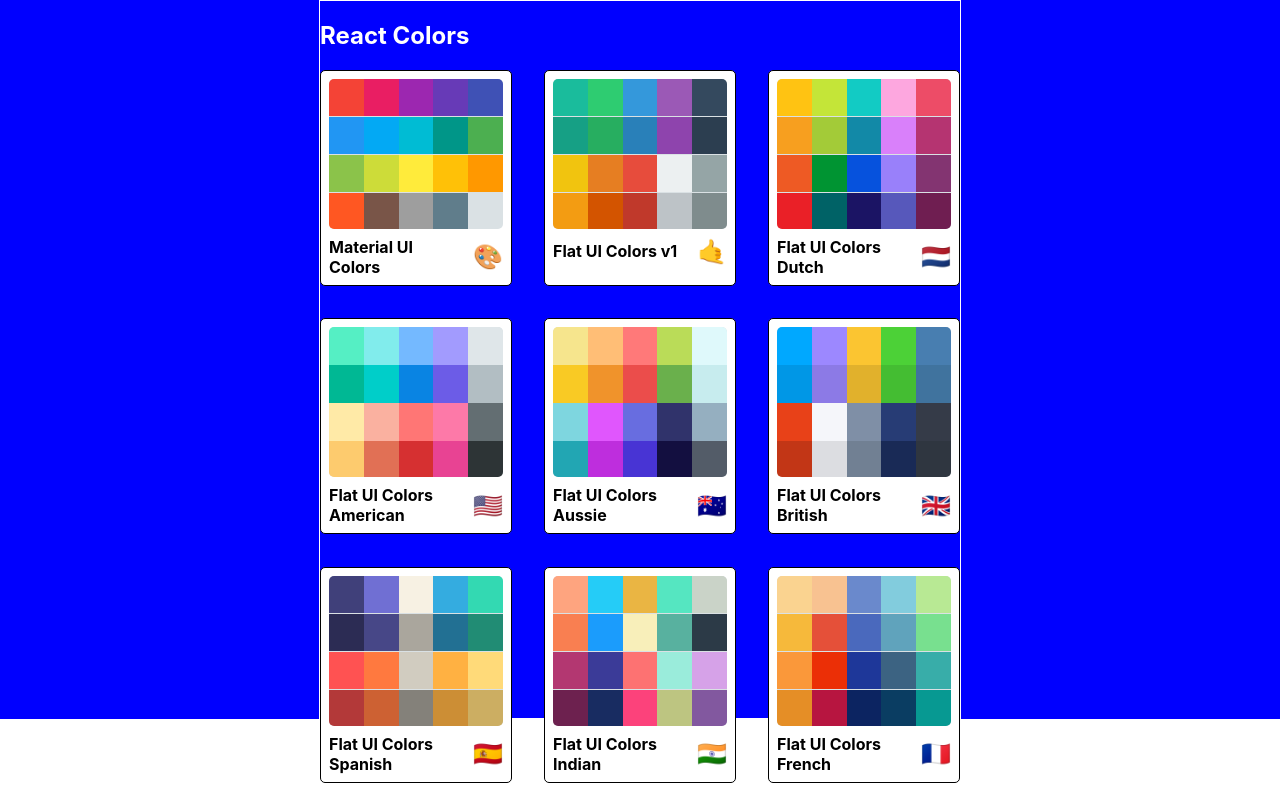
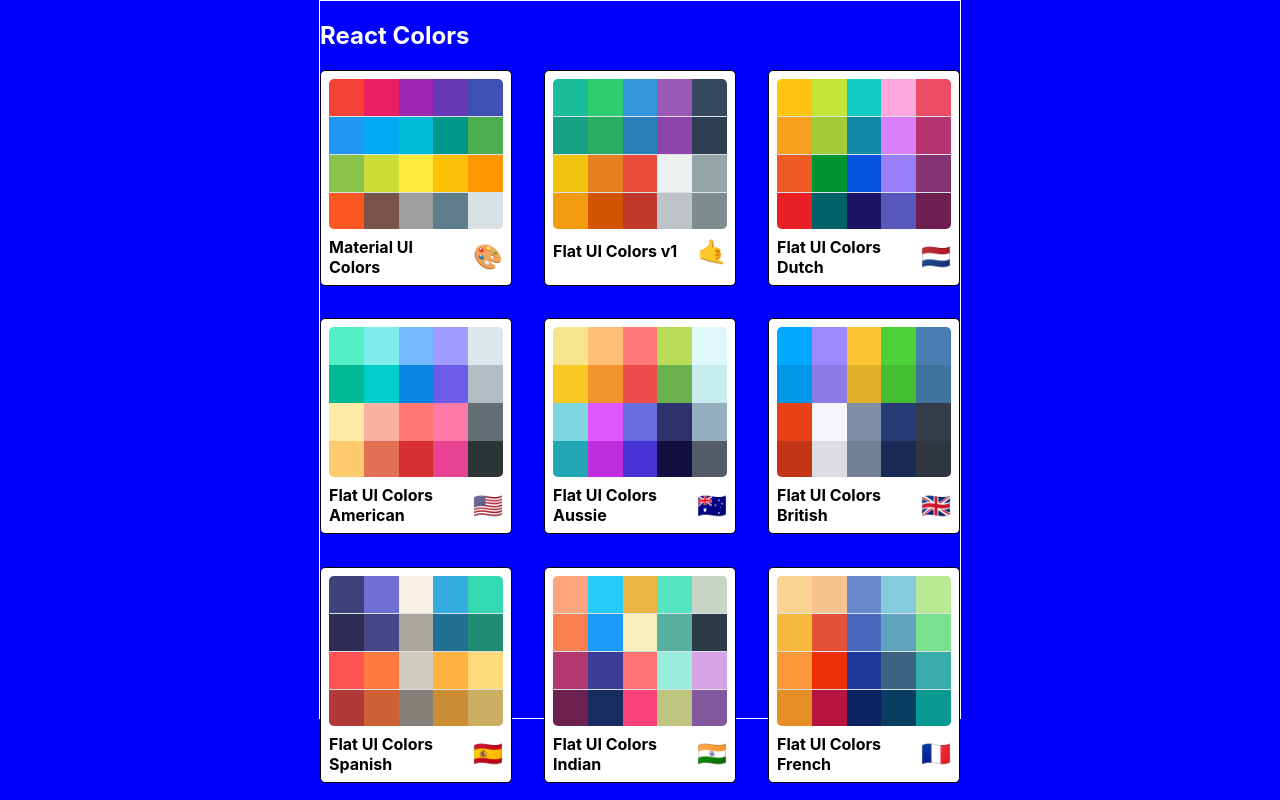
Before and after one commit to BedeMS/ColorPickerReact, a React (Create React App) app in the folder colors-app/: page / in a window 1280 px wide. Built offline with nearby package versions, Linux system fonts and the light colour scheme.

Commit message:
Add Link to ColorBox and Add Route

```diff
--- a/colors-app/src/App.js
+++ b/colors-app/src/App.js
@@ -33,6 +33,7 @@
             />
           )}
         />
+        <Route path="/palette/:paletteId/:colorId" render={() => <h1>Good Morning</h1>} />
       </Switch>
       /* <div className="App">
         <Palette palette={generatePalette(seedColors[2])} />
--- a/colors-app/src/ColorBox.js
+++ b/colors-app/src/ColorBox.js
@@ -1,5 +1,6 @@
 import React, { Component } from "react";
 import { CopyToClipboard } from "react-copy-to-clipboard";
+import { Link } from "react-router-dom";
 import "./ColorBox.css";
 
 class ColorBox extends Component {
@@ -24,7 +25,7 @@
             style={{ background }}
             className={this.state.copied ? "copy-overlay show" : "copy-overlay"}
           />
-          <div className={`copy-msg ${this.state.copied && 'show'}`}>
+          <div className={`copy-msg ${this.state.copied && "show"}`}>
             <h1>Copied</h1>
             <p>{background}</p>
           </div>
@@ -34,7 +35,9 @@
             </div>
             <button className="copy-button">Copy</button>
           </div>
-          <span className="see-more">More</span>
+          <Link to="/" onClick={e => e.stopPropagation()}>
+            <span className="see-more">More</span>
+          </Link>
         </div>
       </CopyToClipboard>
     );
--- a/colors-app/src/PaletteList.js
+++ b/colors-app/src/PaletteList.js
@@ -6,7 +6,7 @@
 const styles = {
   root: {
     backgroundColor: "blue",
-    height: "100%",
+    height: "100vh",
     display: "flex",
     alignItems: "flex-start",
     justifyContent: "center",
```
Also changed, not shown: 1 other file (tests, documents, lock files or other folders).
